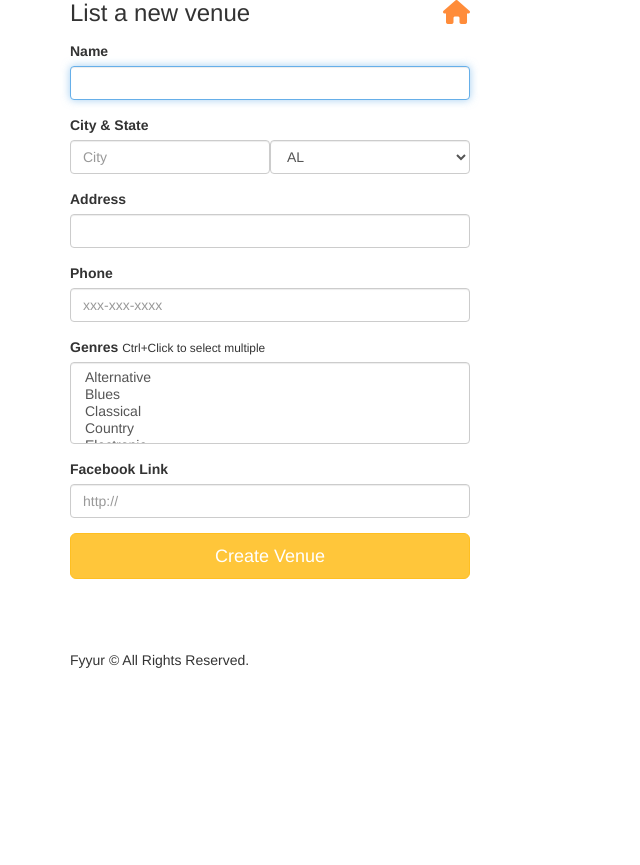
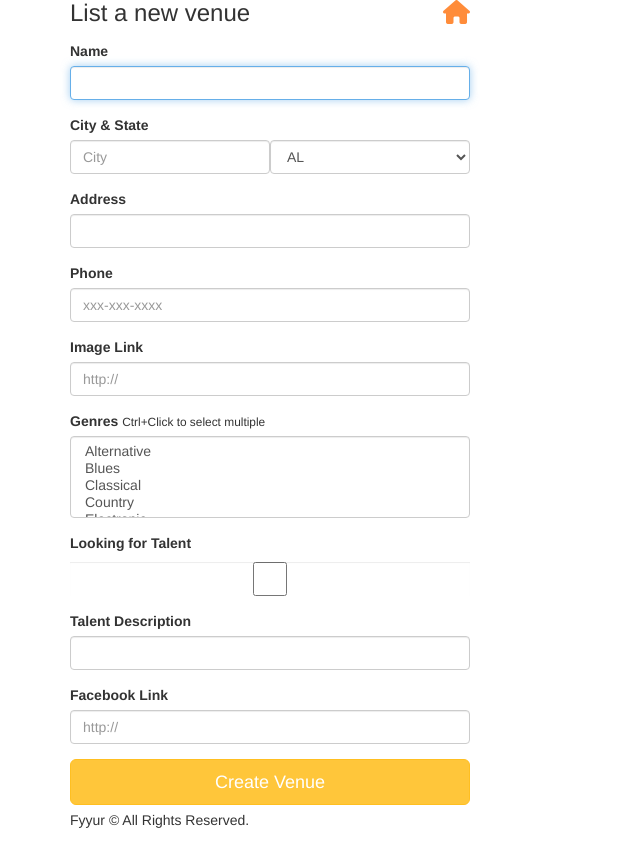
Before and after one commit to jackwu413/fyyur, a Flask app: page /venues/create in a window 1280 px wide. Shown: the part 95-960 px from the top of the page, without its empty margins (0-640 px from the left). Before the commit the page ends 763 px from the top, so only its background shows below. Run offline with Flask 2, Linux system fonts and the light colour scheme; some libraries are stand-ins or nearby versions.

Commit message:
added missing fields to venues

```diff
--- a/forms.py
+++ b/forms.py
@@ -1,7 +1,7 @@
 from datetime import datetime
 from flask_wtf import Form
-from wtforms import StringField, SelectField, SelectMultipleField, DateTimeField
-from wtforms.validators import DataRequired, AnyOf, URL
+from wtforms import StringField, SelectField, SelectMultipleField, DateTimeField, BooleanField
+from wtforms.validators import DataRequired, AnyOf, URL, Length
 
 class ShowForm(Form):
     artist_id = StringField(
@@ -116,6 +116,12 @@ class VenueForm(Form):
     facebook_link = StringField(
         'facebook_link', validators=[URL()]
     )
+    seeking_talent = BooleanField(
+        'seeking_talent'
+    )
+    seeking_description = StringField(
+        'seeking_decription', validators=[Length(max=500)]
+    )
 
 class ArtistForm(Form):
     name = StringField(
--- a/templates/forms/new_venue.html
+++ b/templates/forms/new_venue.html
@@ -26,12 +26,24 @@
       <div class="form-group">
           <label for="phone">Phone</label>
           {{ form.phone(class_ = 'form-control', placeholder='xxx-xxx-xxxx', autofocus = true) }}
-        </div>
+      </div>
+      <div class="form-group">
+          <label for="image_link">Image Link</label>
+          {{ form.image_link(class_ = 'form-control', placeholder='http://', id=image_link, autofocus = true) }}
+      </div>
       <div class="form-group">
         <label for="genres">Genres</label>
         <small>Ctrl+Click to select multiple</small>
         {{ form.genres(class_ = 'form-control', placeholder='Genres, separated by commas', id='genres', autofocus = true) }}
       </div>
+      <div class="form-group">
+        <label for="seeking_talent">Looking for Talent</label>
+        {{ form.seeking_talent(class_ = 'form-control', autofocus = true) }}
+    </div>
+    <div class="form-group">
+        <label for="seeking_description">Talent Description</label>
+        {{ form.seeking_description(class_ = 'form-control', autofocus = true) }}
+    </div>
       <div class="form-group">
           <label for="facebook_link">Facebook Link</label>
           {{ form.facebook_link(class_ = 'form-control', placeholder='http://', id='facebook_link', autofocus = true) }}
```
